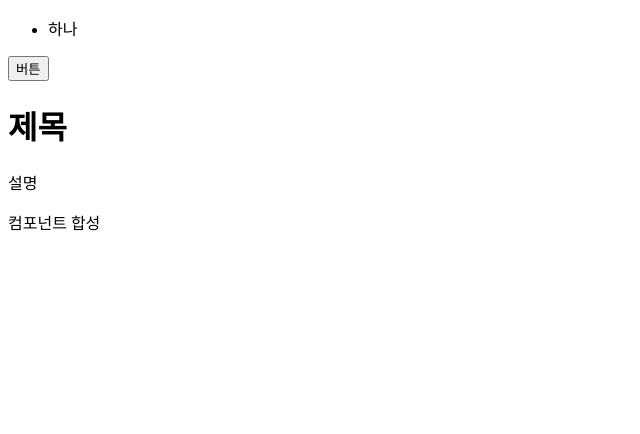
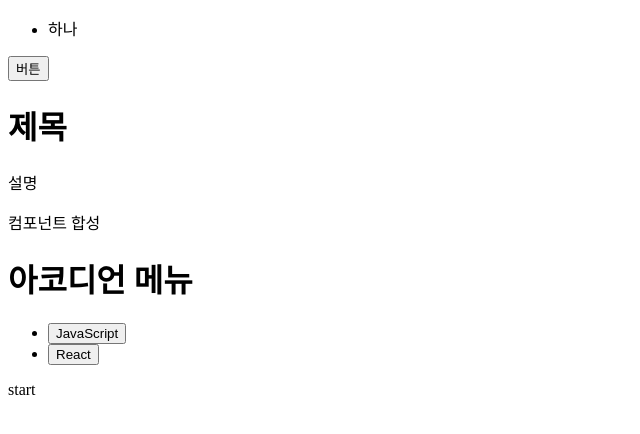
Before and after one commit to wangkodok/react-toy, a React (Vite) app: page / in a window 1280 px wide. Shown: the top 434 px of the page, without its empty margins (0-640 px from the left). Built offline with nearby package versions, Linux system fonts and the light colour scheme.

Commit message:
useState 응용하여 아코디언 메뉴 구현

```diff
--- /dev/null
+++ b/src/AccordionMenu.jsx
@@ -0,0 +1,40 @@
+import { useState } from "react";
+
+export default function AccordionMenu() {
+  const [selectClick, setSelectClick] = useState("start");
+
+  function handleSelect(onSelect) {
+    setSelectClick(onSelect);
+  }
+
+  return (
+    <>
+      <h1>아코디언 메뉴</h1>
+      <ul>
+        <Item
+          onSelect={() => {
+            return handleSelect("JavaScript");
+          }}
+        >
+          JavaScript
+        </Item>
+        <Item
+          onSelect={() => {
+            return handleSelect("React");
+          }}
+        >
+          React
+        </Item>
+      </ul>
+      <p>{selectClick}</p>
+    </>
+  );
+}
+
+function Item({ children, onSelect }) {
+  return (
+    <li>
+      <button onClick={onSelect}>{children}</button>
+    </li>
+  );
+}
--- a/src/App.jsx
+++ b/src/App.jsx
@@ -1,6 +1,7 @@
 import Button from "./Button";
 import Props from "./Props";
 import PropsChildren from "./PropsChildren";
+import AccordionMenu from "./AccordionMenu";
 
 export default function App() {
   return (
@@ -8,6 +9,7 @@ export default function App() {
       <Button />
       <Props />
       <PropsChildren />
+      <AccordionMenu />
     </div>
   );
 }
```
